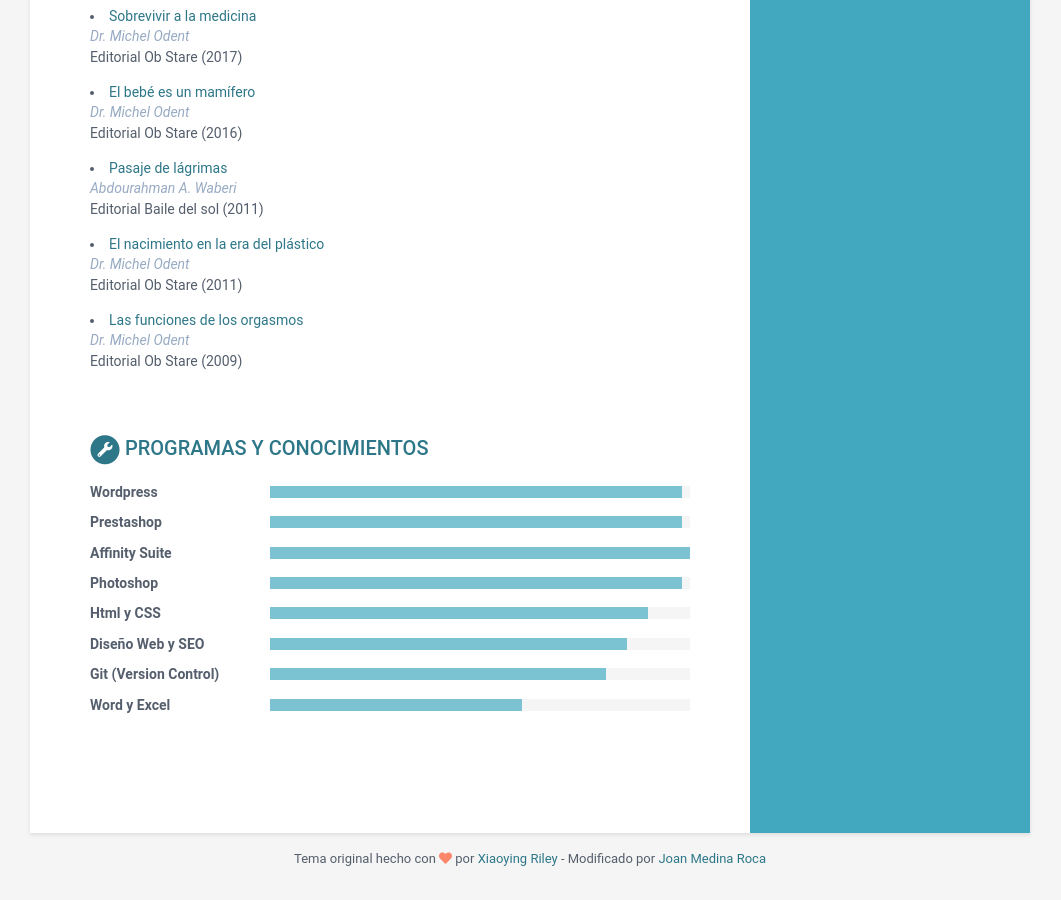
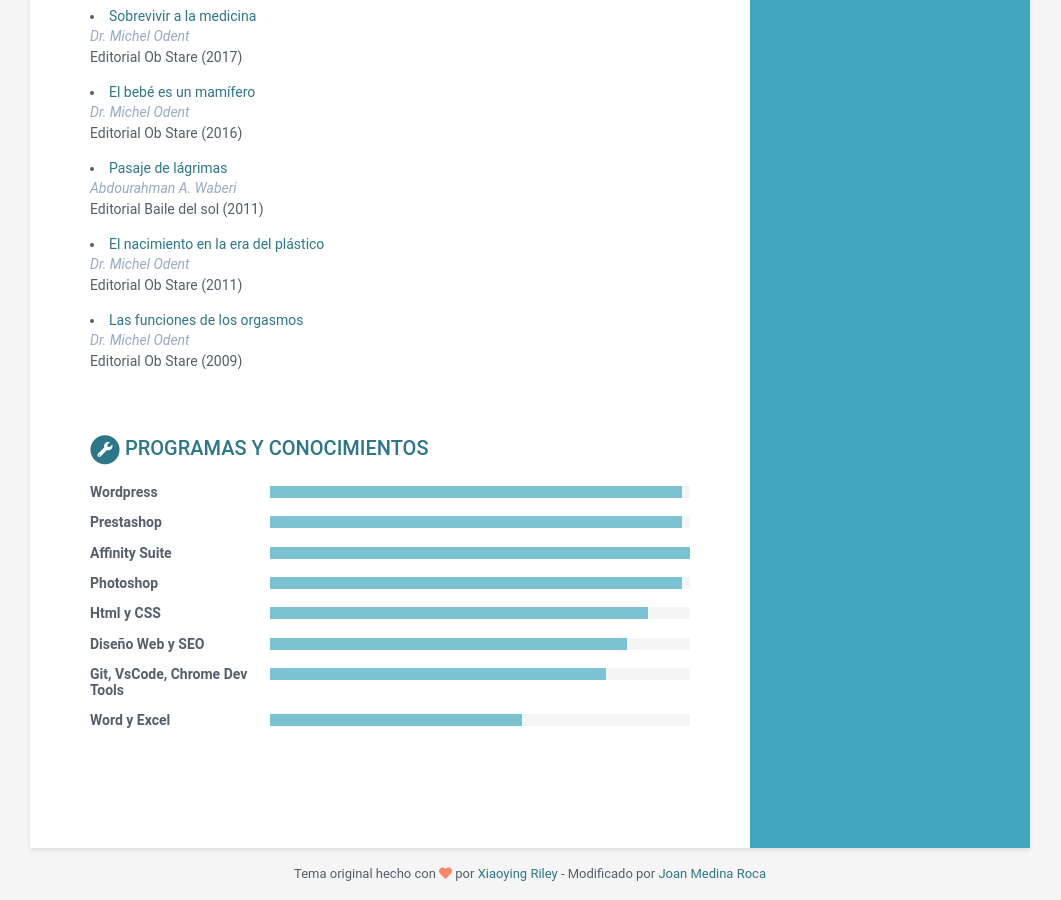
Before and after one commit to joan-medina-roca/cv.joanmedinaroca.com, a Jekyll site: the page built from index.html, in a window 1280 px wide and 900 px high, scrolled down 1798 px. Shown: the whole window, without its empty margins (110-1171 px from the left). Built offline with Jekyll 4.4.1, drawn with Linux system fonts in a browser that asks for light colours.

Commit message:
skills update

```diff
--- a/_data/data.yml
+++ b/_data/data.yml
@@ -215,7 +215,7 @@ skills:
     - name: Diseño Web y SEO
       level: 85%
 
-    - name: Git (Version Control)
+    - name: Git, VsCode, Chrome Dev Tools
       level: 80%
 
     - name: Word y Excel
```
